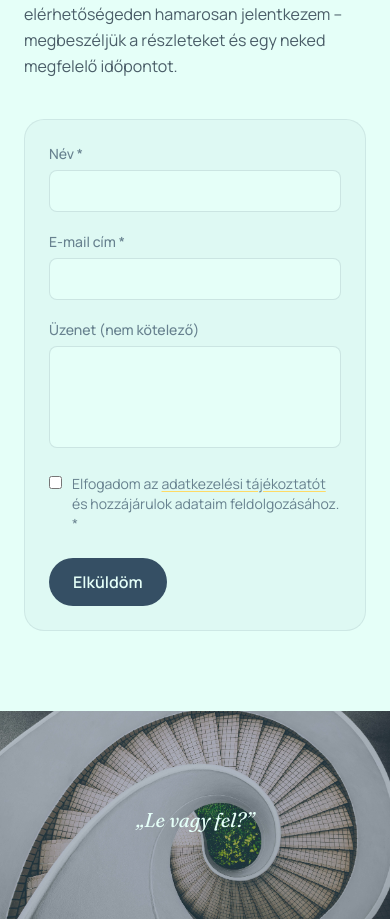
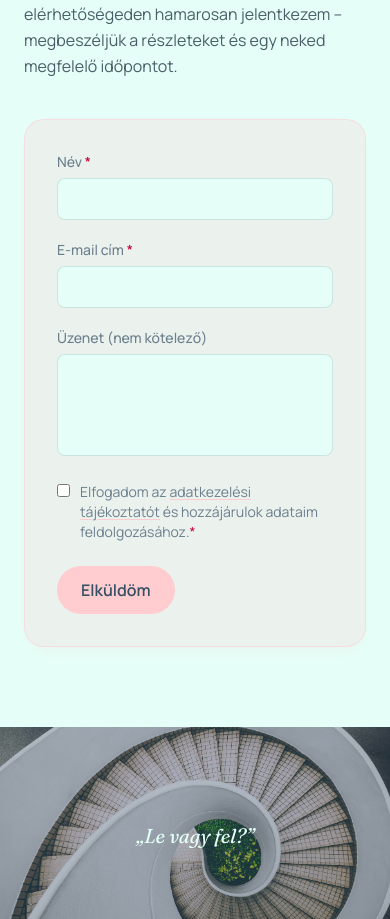
Before and after one commit to zeti1223/skipintro-coaching, a Vue app: page / in a window 390 px wide. Shown: the part 4689-5608 px from the top of the page. Built offline with nearby package versions, Linux system fonts and the light colour scheme.

Commit message:
fix contact section

```diff
--- a/src/components/ContactSection.vue
+++ b/src/components/ContactSection.vue
@@ -74,30 +74,30 @@ async function submit() {
 
     <form
       id="booking-form"
-      class="rounded-card bg-ink/3 border border-ink/10 p-6 md:p-9"
+      class="rounded-card bg-rose/25 border border-rose/50 p-8 md:p-10 shadow-lg shadow-rose/10"
       @submit.prevent="submit"
     >
       <div class="grid sm:grid-cols-2 gap-5 mb-5">
         <div>
-          <label for="name" class="block text-sm font-medium text-ink/70 mb-1.5">Név *</label>
+          <label for="name" class="block text-sm font-medium text-ink/70 mb-1.5">Név <span class="text-rose-700">*</span></label>
           <input
             id="name"
             v-model="form.name"
             name="name"
             type="text"
             required
-            class="w-full rounded-lg border border-ink/15 bg-paper px-3.5 py-2.5 text-sm focus:outline-none focus:ring-2 focus:ring-aqua"
+            class="w-full rounded-lg border border-ink/15 bg-paper px-3.5 py-2.5 text-sm focus:outline-none focus:ring-2 focus:ring-rose"
           />
         </div>
         <div>
-          <label for="email" class="block text-sm font-medium text-ink/70 mb-1.5">E-mail cím *</label>
+          <label for="email" class="block text-sm font-medium text-ink/70 mb-1.5">E-mail cím <span class="text-rose-700">*</span></label>
           <input
             id="email"
             v-model="form.email"
             name="email"
             type="email"
             required
-            class="w-full rounded-lg border border-ink/15 bg-paper px-3.5 py-2.5 text-sm focus:outline-none focus:ring-2 focus:ring-aqua"
+            class="w-full rounded-lg border border-ink/15 bg-paper px-3.5 py-2.5 text-sm focus:outline-none focus:ring-2 focus:ring-rose"
           />
         </div>
       </div>
@@ -109,7 +109,7 @@ async function submit() {
           v-model="form.message"
           name="message"
           rows="4"
-          class="w-full rounded-lg border border-ink/15 bg-paper px-3.5 py-2.5 text-sm focus:outline-none focus:ring-2 focus:ring-aqua resize-none"
+          class="w-full rounded-lg border border-ink/15 bg-paper px-3.5 py-2.5 text-sm focus:outline-none focus:ring-2 focus:ring-rose resize-none"
         />
       </div>
 
@@ -118,24 +118,24 @@ async function submit() {
           v-model="form.consent"
           type="checkbox"
           required
-          class="mt-0.5 rounded border-ink/30 text-aqua-deep focus:ring-aqua"
+          class="mt-0.5 rounded border-ink/30 text-rose-deep focus:ring-rose"
         />
         <span>
           Elfogadom az
-          <a :href="site.privacyPolicyUrl" class="underline decoration-gold underline-offset-2">adatkezelési tájékoztatót</a>
-          és hozzájárulok adataim feldolgozásához. *
+          <a :href="site.privacyPolicyUrl" class="underline decoration-rose underline-offset-2">adatkezelési tájékoztatót</a>
+          és hozzájárulok adataim feldolgozásához.<span class="text-rose-700">*</span>
         </span>
       </label>
 
       <button
         type="submit"
         :disabled="status === 'sending'"
-        class="inline-flex items-center gap-2 bg-ink text-paper font-semibold px-6 py-3 rounded-full hover:bg-ink-soft transition-colors disabled:opacity-50"
+        class="inline-flex items-center gap-2 bg-rose text-ink font-semibold px-6 py-3 rounded-full hover:brightness-105 hover:shadow-lg hover:shadow-rose/20 transition disabled:opacity-50 cursor-pointer"
       >
         {{ status === 'sending' ? 'Küldés…' : 'Elküldöm' }}
       </button>
 
-      <p v-if="status === 'success'" class="mt-4 text-sm text-aqua-deep">{{ contact.successMessage }}</p>
+      <p v-if="status === 'success'" class="mt-4 text-sm text-rose-deep">{{ contact.successMessage }}</p>
       <p v-if="status === 'error'" class="mt-4 text-sm text-rose-deep">{{ contact.errorMessage }}</p>
     </form>
   </section>
```
